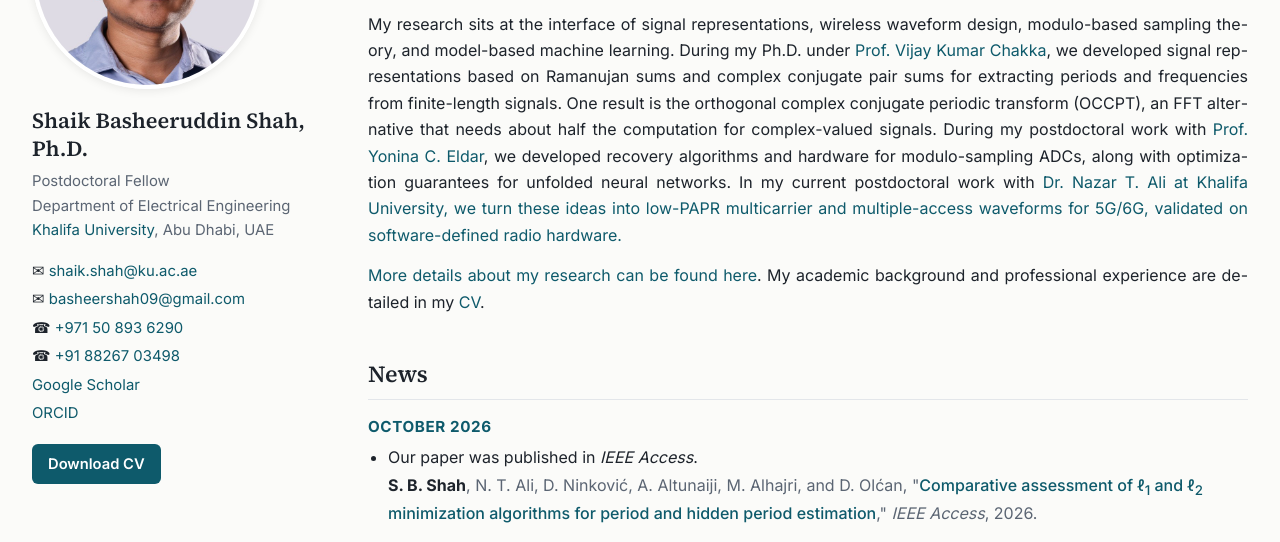
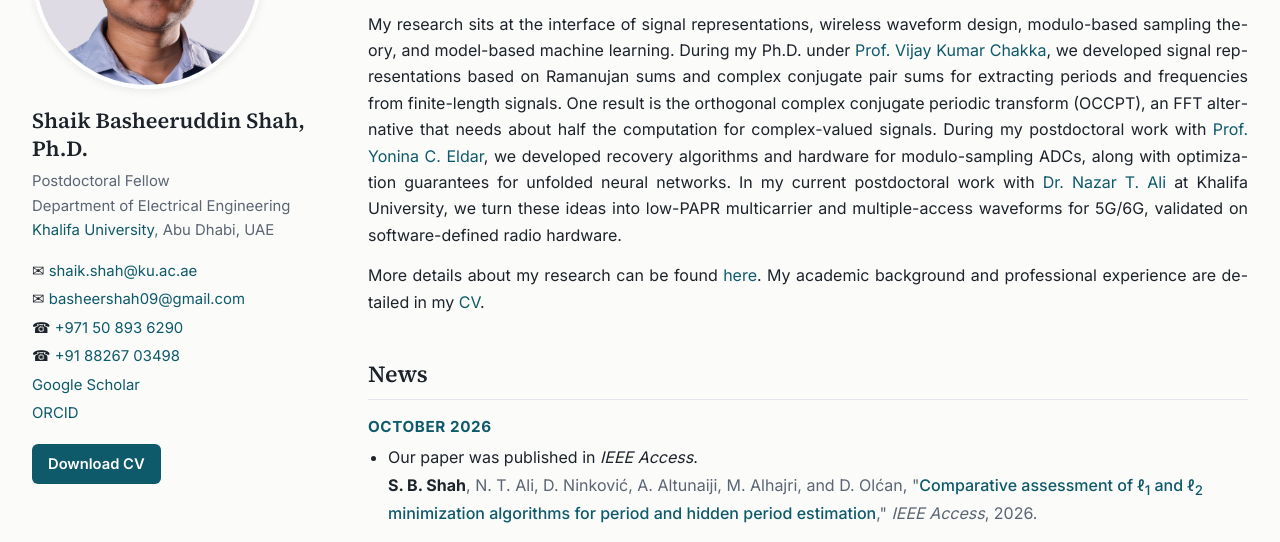
Before and after one commit to basheershah/basheershah.github.io, a plain HTML site: page index.html in a window 1280 px wide. Shown: the part 247-789 px from the top of the page. Drawn offline with Linux system fonts and the light colour scheme.

Commit message:
Update index.html

```diff
--- a/index.html
+++ b/index.html
@@ -52,7 +52,7 @@
 
     <p>I am a Postdoctoral Fellow in the <a href="https://www.ku.ac.ae/academics/college-of-engineering/department/department-of-electrical-engineering-and-computer-science">Department of Electrical Engineering</a> at Khalifa University, Abu Dhabi, UAE, working with <a href="https://scholar.google.com/citations?user=zOnOGcMAAAAJ&amp;hl=en">Dr. Nazar T. Ali</a>, and a key researcher in the Khalifa University&ndash;University of Belgrade Joint Research Collaboration.</p>
 
-    <p>My research sits at the interface of signal representations, wireless waveform design, modulo-based sampling theory, and model-based machine learning. During my Ph.D. under <a href="https://scholar.google.com/citations?user=3s1bpGoAAAAJ&amp;hl=en">Prof. Vijay Kumar Chakka</a>, we developed signal representations based on Ramanujan sums and complex conjugate pair sums for extracting periods and frequencies from finite-length signals. One result is the orthogonal complex conjugate periodic transform (OCCPT), an FFT alternative that needs about half the computation for complex-valued signals. During my postdoctoral work with <a href="https://scholar.google.com/citations?user=vyX6kpwAAAAJ&amp;hl=en">Prof. Yonina C. Eldar</a>, we developed recovery algorithms and hardware for modulo-sampling ADCs, along with optimization guarantees for unfolded neural networks. In my current postdoctoral work with <a href="https://scholar.google.com/citations?user=zOnOGcMAAAAJ&amp;hl=en">Dr. Nazar T. Ali at Khalifa University, we turn these ideas into low-PAPR multicarrier and multiple-access waveforms for 5G/6G, validated on software-defined radio hardware.</p>
+    <p>My research sits at the interface of signal representations, wireless waveform design, modulo-based sampling theory, and model-based machine learning. During my Ph.D. under <a href="https://scholar.google.com/citations?user=3s1bpGoAAAAJ&amp;hl=en">Prof. Vijay Kumar Chakka</a>, we developed signal representations based on Ramanujan sums and complex conjugate pair sums for extracting periods and frequencies from finite-length signals. One result is the orthogonal complex conjugate periodic transform (OCCPT), an FFT alternative that needs about half the computation for complex-valued signals. During my postdoctoral work with <a href="https://scholar.google.com/citations?user=vyX6kpwAAAAJ&amp;hl=en">Prof. Yonina C. Eldar</a>, we developed recovery algorithms and hardware for modulo-sampling ADCs, along with optimization guarantees for unfolded neural networks. In my current postdoctoral work with <a href="https://scholar.google.com/citations?user=zOnOGcMAAAAJ&amp;hl=en">Dr. Nazar T. Ali</a> at Khalifa University, we turn these ideas into low-PAPR multicarrier and multiple-access waveforms for 5G/6G, validated on software-defined radio hardware.</p>
 
     <p>More details about my research can be found <a href="research.html">here</a>. My academic background and professional experience are detailed in my <a href="assets/cv/Basheer_Shah_CV.pdf">CV</a>.</p>
 
```
